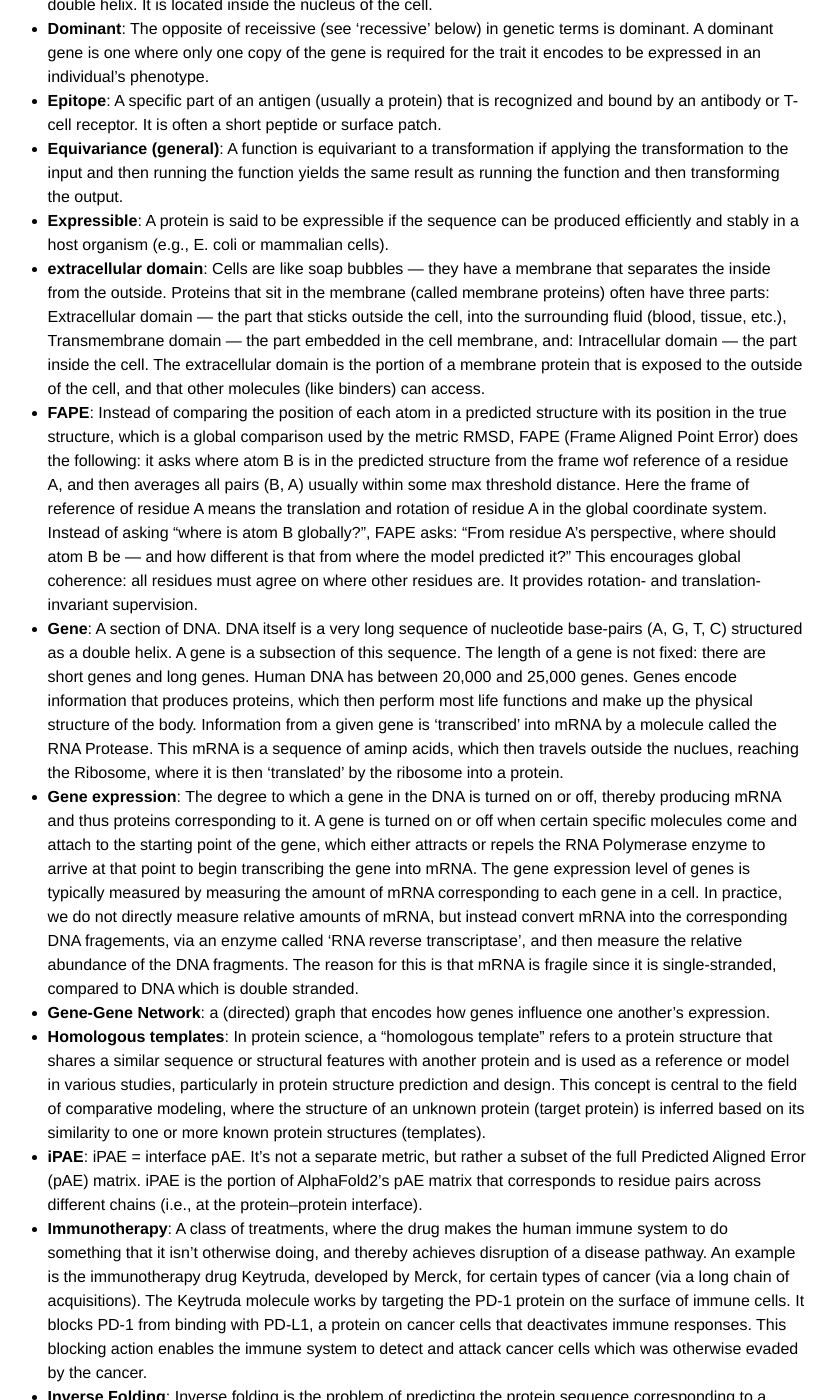
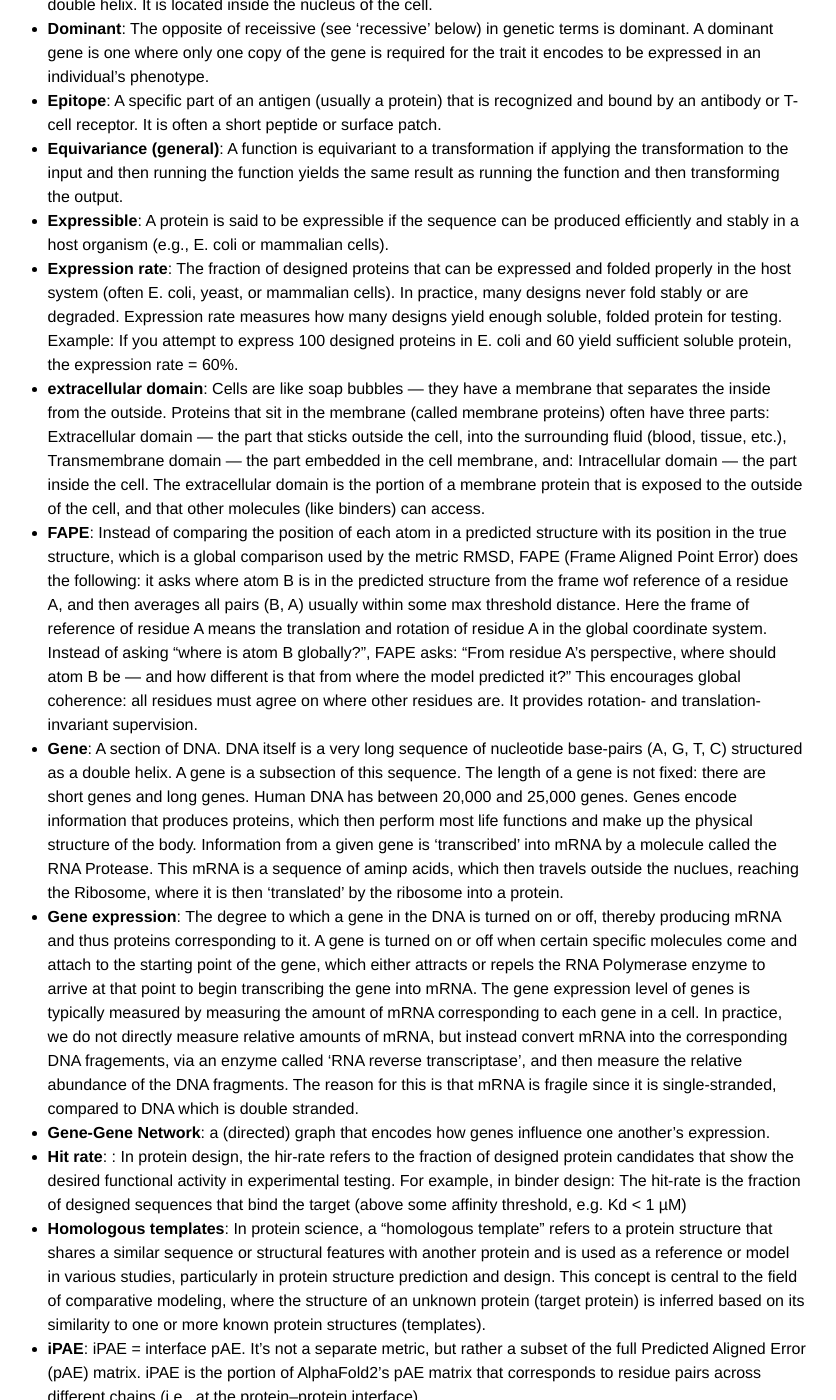
Before and after one commit to thecentraldogma/thecentraldogma.github.io, a Jekyll site: the page built from pages/glossary.md, in a window 1280 px wide and 1400 px high, scrolled down 2571 px. Shown: the whole window, without its empty margins (234-1070 px from the left). Built offline with Jekyll 4.4.1, drawn with Linux system fonts in a browser that asks for light colours.

Commit message:
Update glossary.md

```diff
--- a/pages/glossary.md
+++ b/pages/glossary.md
@@ -55,8 +55,9 @@ A growing list of terms from biology, chemistry, bioinformatics and medicine, us
 
 - **Expressible**: A protein is said to be expressible if the sequence can be produced efficiently and stably in a host organism (e.g., E. coli or mammalian cells).
 
+- **Expression rate**: The fraction of designed proteins that can be expressed and folded properly in the host system (often E. coli, yeast, or mammalian cells). In practice, many designs never fold stably or are degraded. Expression rate measures how many designs yield enough soluble, folded protein for testing. Example: If you attempt to express 100 designed proteins in E. coli and 60 yield sufficient soluble protein, the expression rate = 60%.
+
 - **extracellular domain**: Cells are like soap bubbles — they have a membrane that separates the inside from the outside. Proteins that sit in the membrane (called membrane proteins) often have three parts: Extracellular domain — the part that sticks outside the cell, into the surrounding fluid (blood, tissue, etc.), Transmembrane domain — the part embedded in the cell membrane, and: Intracellular domain — the part inside the cell. The extracellular domain is the portion of a membrane protein that is exposed to the outside of the cell, and that other molecules (like binders) can access.
-
 
 - **FAPE**: Instead of comparing the position of each atom in a predicted structure with its position in the true structure, which is a global comparison used by the metric RMSD, FAPE (Frame Aligned Point Error) does the following: it asks where atom B is in the predicted structure from the frame wof reference of a residue A, and then averages all pairs (B, A) usually within some max threshold distance. Here the frame of reference of residue A means the translation and rotation of residue A in the global coordinate system. Instead of asking “where is atom B globally?”, FAPE asks: “From residue A’s perspective, where should atom B be — and how different is that from where the model predicted it?” This encourages global coherence: all residues must agree on where other residues are. It provides rotation- and translation-invariant supervision.
 
@@ -65,6 +66,8 @@ A growing list of terms from biology, chemistry, bioinformatics and medicine, us
 - **Gene expression**: The degree to which a gene in the DNA is turned on or off, thereby producing mRNA and thus proteins corresponding to it. A gene is turned on or off when certain specific molecules come and attach to the starting point of the gene, which either attracts or repels the RNA Polymerase enzyme to arrive at that point to begin transcribing the gene into mRNA. The gene expression level of genes is typically measured by measuring the amount of mRNA corresponding to each gene in a cell. In practice, we do not directly measure relative amounts of mRNA, but instead convert mRNA into the corresponding DNA fragements, via an enzyme called 'RNA reverse transcriptase', and then measure the relative abundance of the DNA fragments. The reason for this is that mRNA is fragile since it is single-stranded, compared to DNA which is double stranded.
 
 - **Gene-Gene Network**: a (directed) graph that encodes how genes influence one another's expression.
+
+- **Hit rate**: : In protein design, the hir-rate refers to the fraction of designed protein candidates that show the desired functional activity in experimental testing. For example, in binder design: The hit-rate is the fraction of designed sequences that bind the target (above some affinity threshold, e.g. Kd < 1 µM)
 
 - **Homologous templates**: In protein science, a "homologous template" refers to a protein structure that shares a similar sequence or structural features with another protein and is used as a reference or model in various studies, particularly in protein structure prediction and design. This concept is central to the field of comparative modeling, where the structure of an unknown protein (target protein) is inferred based on its similarity to one or more known protein structures (templates).
 
@@ -75,7 +78,6 @@ A growing list of terms from biology, chemistry, bioinformatics and medicine, us
 - **Inverse Folding**: Inverse folding is the problem of predicting the protein sequence corresponding to a given folded 3D structure of a protein. The forward folding problem (or simple 'the folding problem') is the problem of predicting the 3D folding structure given a sequence.
 
 - **LDDT**: Local Distance Difference Test. Suppose we have access to the ground truth 3d structure and the predicted structure. LDDT is a metric used to compare two protein structures. It answers: for a given residue i, how many of the distances to nearby residues j are close enough to the distances in the true structure? So: LDDT(i) = score for residue i averaged over many j. LDDT(i, j) = 1 if the predicted distance between i and j is close to the true distance (within some cutoff), otherwise 0 or a partial score. Formally, LDDT(i, j) compares the predictied distance $d_{ij}^{pred}$ with the true distance $d_{ij}^{true}$: LDDT(i, j) = mean over several deltas (1[|d_pred - d_true| < delta]).
-
 
 - **Ligand**: Any molecule that binds to a specific site on a target protein, often triggering a biological effect. Ligands include small molecules, ions, or other proteins.
 
```
